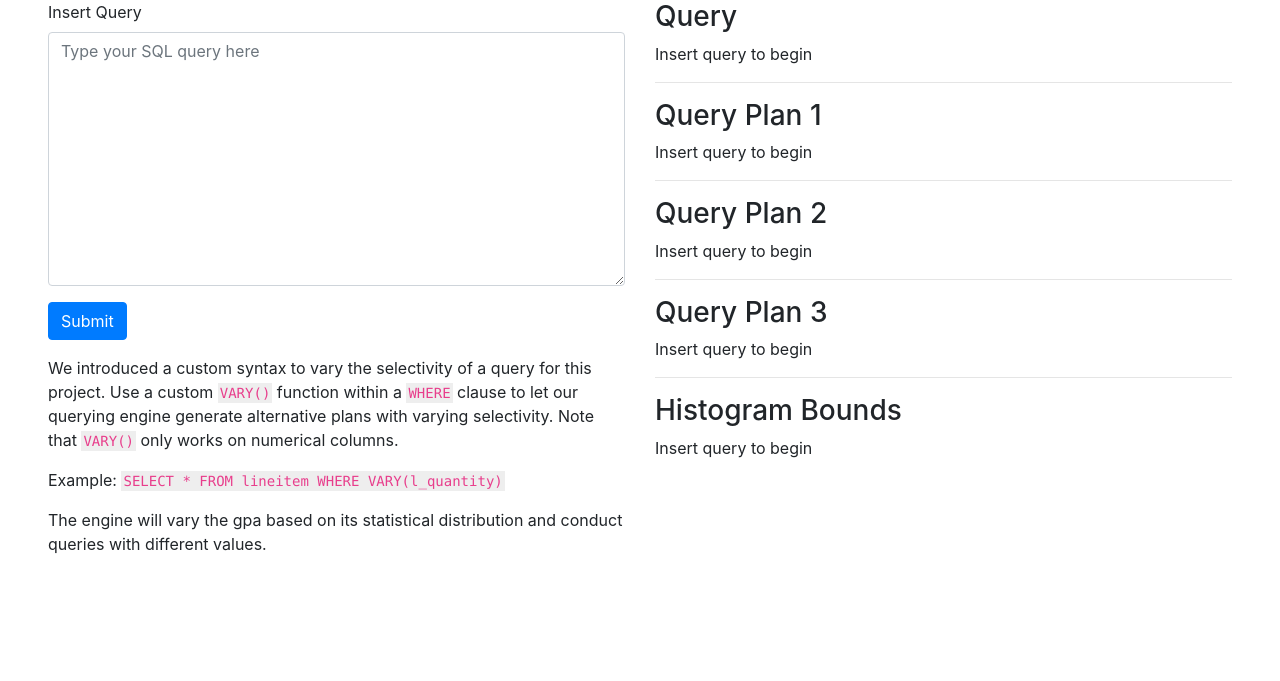
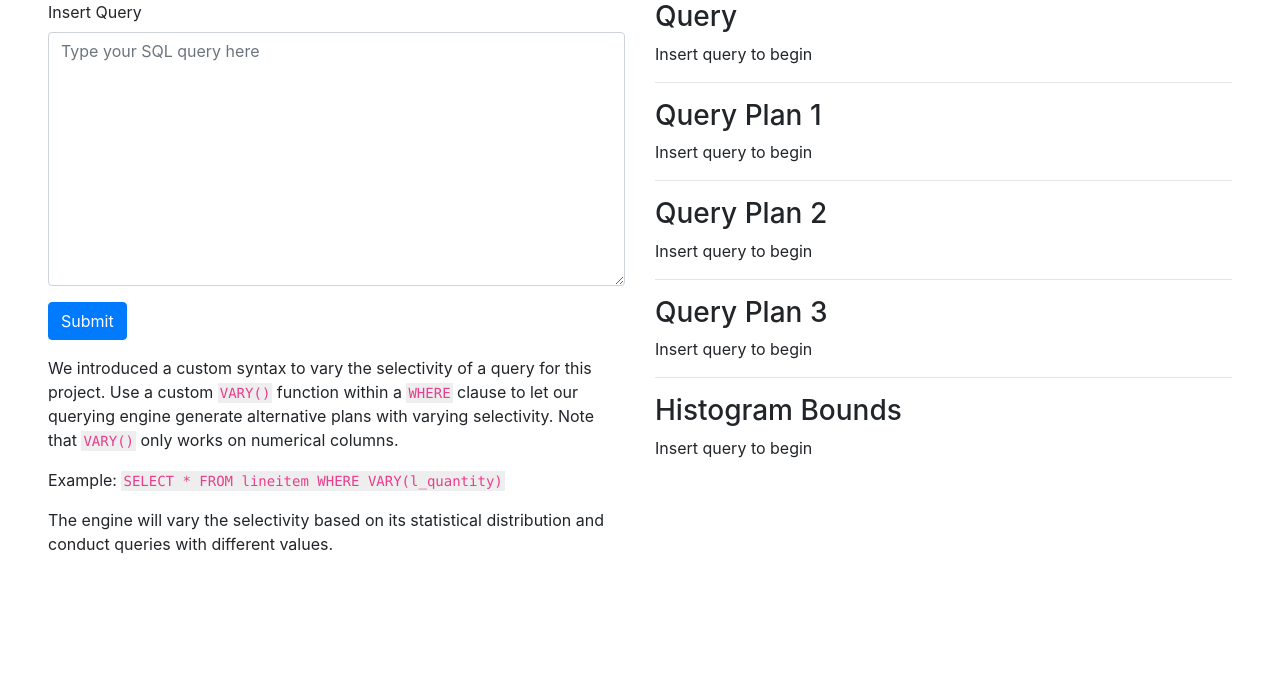
Before and after one commit to anthonyfong100/database-query-visualizer, a Flask app: page / in a window 1280 px wide. Shown: the part 72-753 px from the top of the page. Run offline with Flask 2, Linux system fonts and the light colour scheme; some libraries are stand-ins or nearby versions.

Commit message:
frontend

```diff
--- a/templates/index.html
+++ b/templates/index.html
@@ -32,7 +32,7 @@ content %}
           SELECT * FROM lineitem WHERE VARY(l_quantity)
         </code>
         <p class="mt-3">
-          The engine will vary the gpa based on its statistical distribution and
+          The engine will vary the selectivity based on its statistical distribution and
           conduct queries with different values.
         </p>
       </form>
```
